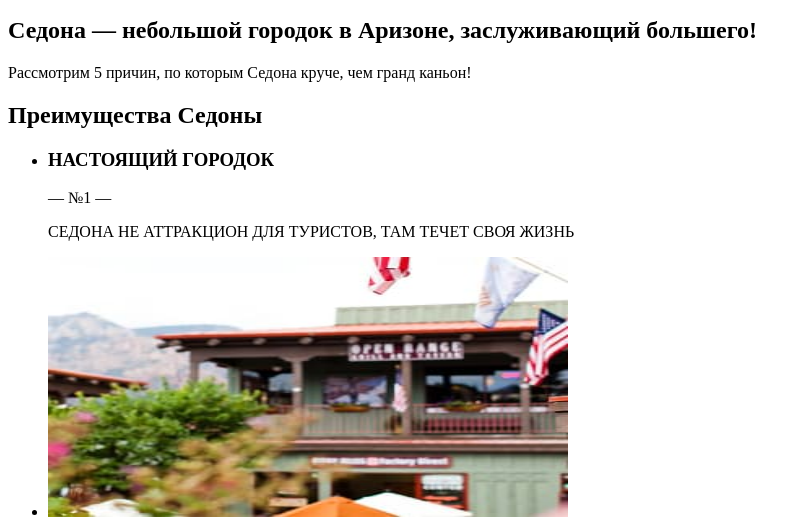
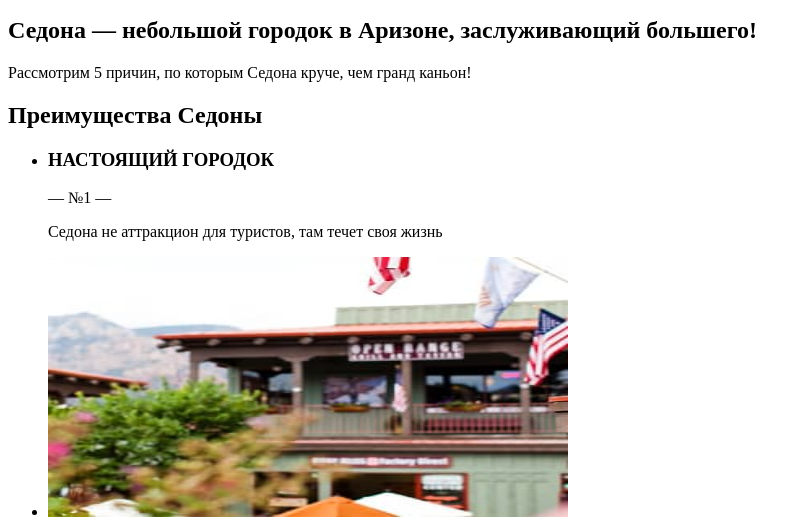
Before and after one commit to htmlacademy-adaptive/2209469-sedona-27, a website: page source/index.html in a window 1280 px wide. Shown: the part 299-818 px from the top of the page, without its empty margins (0-810 px from the left). Drawn offline with Linux system fonts and the light colour scheme.

Commit message:
Добавляет разметку для главной страницы

```diff
--- a/source/index.html
+++ b/source/index.html
@@ -48,7 +48,7 @@
       <li class="advantage__item">
         <h3 class="advantage__titel">НАСТОЯЩИЙ ГОРОДОК</h3>
         <p class="advantage__nomber">— №1 —</p>
-        <p class="advantage__text">СЕДОНА НЕ АТТРАКЦИОН ДЛЯ ТУРИСТОВ, ТАМ ТЕЧЕТ СВОЯ ЖИЗНЬ</p>
+        <p class="advantage__text">Седона не аттракцион для туристов, там течет своя жизнь</p>
       </li>
       <li class="advantage__item">
         <img class="advantage-image__city" src="image/image-sedona-city.jpg" width="520" height="260"
```
